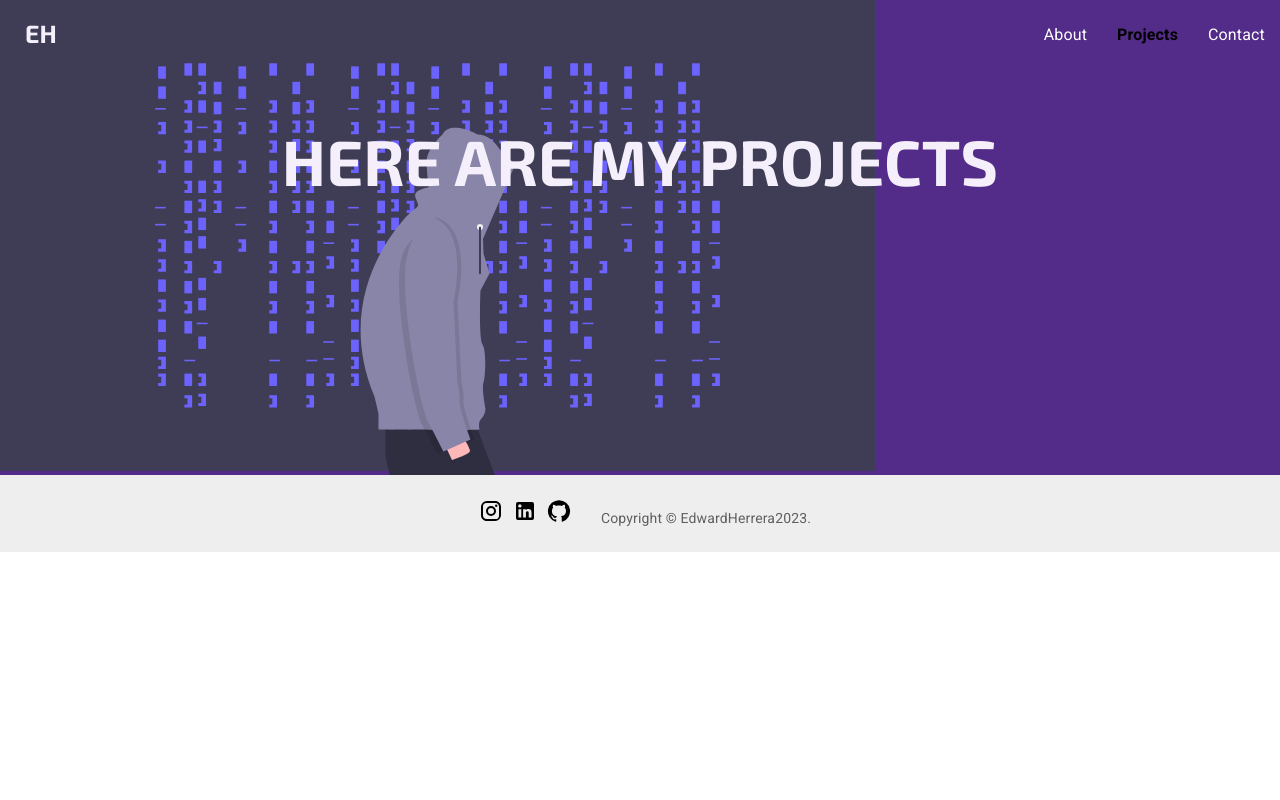
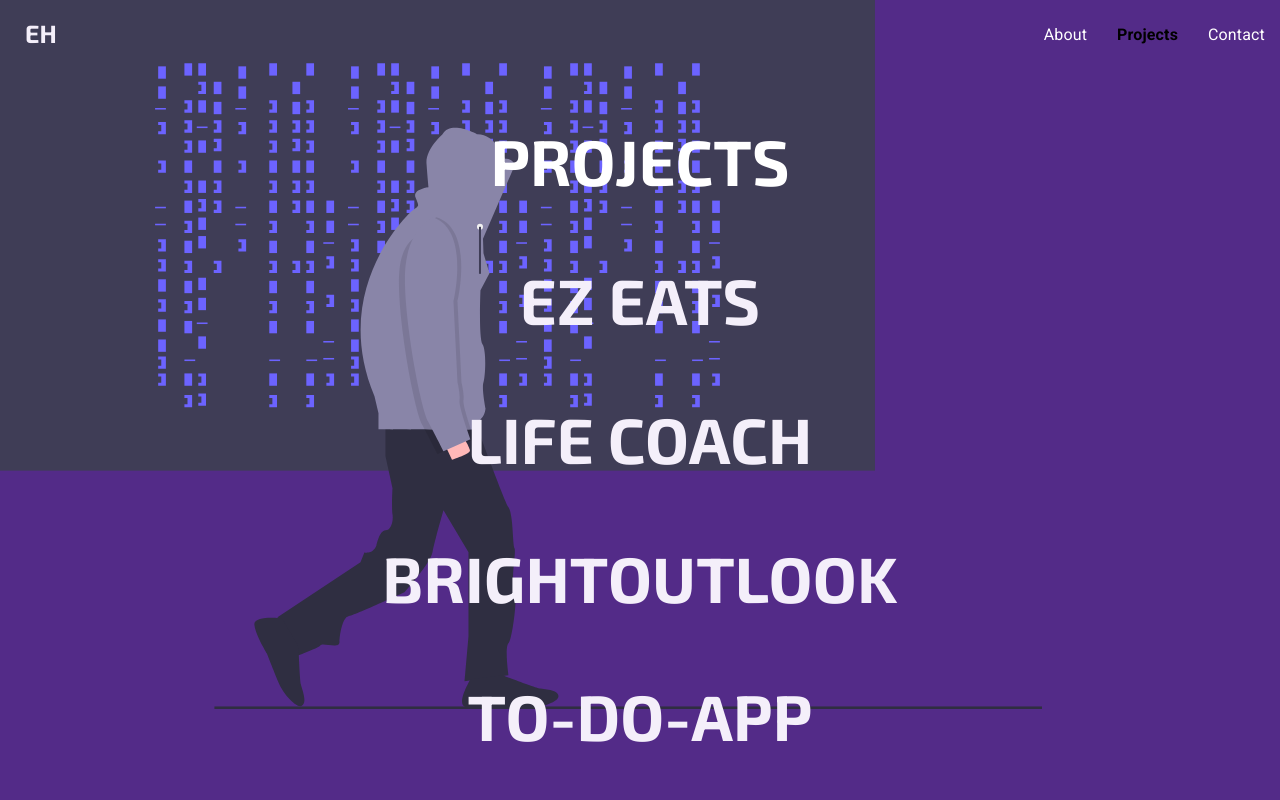
Before and after one commit to Edlenh/EHerreraPort, a React (Create React App) app: page /projects in a window 1280 px wide. Shown: the top 800 px of the page. Built offline with nearby package versions, Linux system fonts and the light colour scheme.

Commit message:
fix project mapping to page

```diff
--- a/src/routes/Projects/projects.component.jsx
+++ b/src/routes/Projects/projects.component.jsx
@@ -1,10 +1,21 @@
 import { Outlet } from "react-router-dom";
+import projects from '../../routes/Projects/projects.js'
+import './projects.style.css'
 
 const Projects=()=>{
     return(
         <div>
         <Outlet/>
-        <h1>Here Are My PROJECTS</h1>
+        <h1 className="header">PROJECTS</h1>
+        {projects.map((project)=>{
+                 const { id, title } = project;
+                 return(
+                <div key={id}>
+                    <h1>{title}</h1>
+                    {/* <img src={imageUrl} alt={title}/> */}
+                    </div>
+                 )
+                 })}
         </div>
     )
 }
--- a/src/routes/Projects/projects.style.css
+++ b/src/routes/Projects/projects.style.css
@@ -0,0 +1,3 @@
+.header{
+    color: #fff
+}
```
Also changed, not shown: src/components/Projects/projects.component.jsx (deleted, +0 -20 lines), src/components/Projects/projects.style.css (deleted), src/routes/Projects/projects.js (renamed from src/components/Projects/projects.js).
